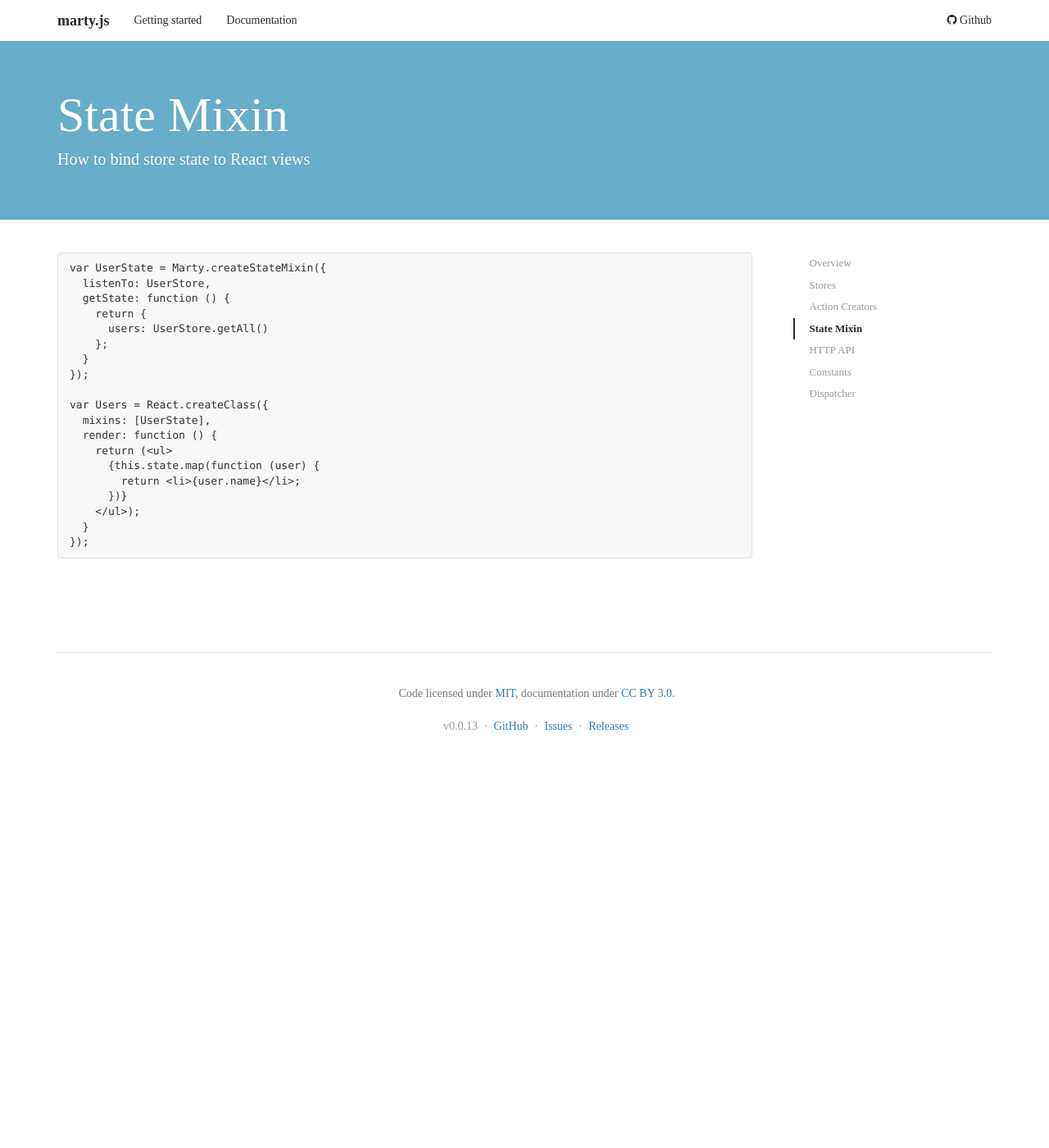
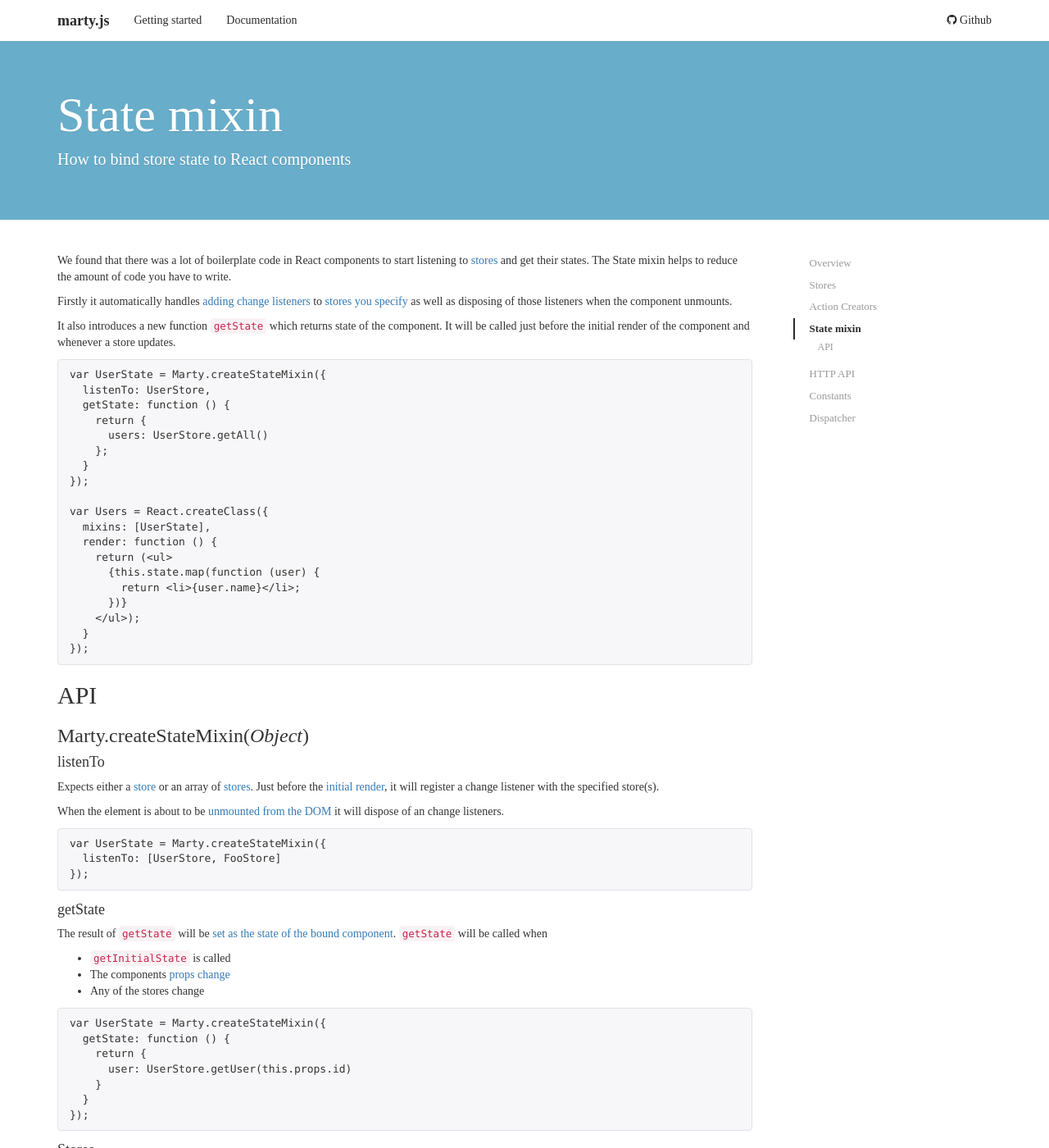
Before and after one commit to alsuper114/marty, a Jekyll site: the page built from docs/docs/stateMixin.md, in a window 1280 px wide and 1400 px high. Shown: the whole window at 82% size. Built offline with Jekyll 4.4.1, drawn with Linux system fonts in a browser that asks for light colours; nearby versions of some CDN libraries; Markdown is read by kramdown in place of the engine named in the settings; some of the changed text lies outside the part shown.

Commit message:
Add state mixin docs

```diff
--- a/docs/docs/stateMixin.md
+++ b/docs/docs/stateMixin.md
@@ -1,12 +1,18 @@
 ---
 layout: docs
-title: State Mixin
-description: How to bind store state to React views
+title: State mixin
+description: How to bind store state to React components
 id: state-mixin
 group: docs
 header_colour: 68ADCA
 order: 4
 ---
+
+We found that there was a lot of boilerplate code in React components to start listening to [stores](/docs/stores.html) and get their states. The State mixin helps to reduce the amount of code you have to write.
+
+Firstly it automatically handles [adding change listeners](/docs/stores.html#addChangeListener) to [stores you specify](#listenTo) as well as disposing of those listeners when the component unmounts.
+
+It also introduces a new function [<code>getState</code>](#getState) which returns state of the component. It will be called just before the initial render of the component and whenever a store updates.
 
 {% highlight js %}
 var UserState = Marty.createStateMixin({
@@ -29,3 +35,86 @@ var Users = React.createClass({
   }
 });
 {% endhighlight %}
+
+
+<h2 id="api">API</h2>
+
+<h3 id="createStateMixinObject">Marty.createStateMixin(<i>Object</i>)</h3>
+
+<h4 id="listenTo">listenTo</h4>
+
+Expects either a [store](/docs/stores.html) or an array of [stores](/docs/stores.html). Just before the [initial render](http://facebook.github.io/react/docs/component-specs.html#mounting-componentwillmount), it will register a change listener with the specified store(s).
+
+When the element is about to be [unmounted from the DOM](http://facebook.github.io/react/docs/component-specs.html#unmounting-componentwillunmount) it will dispose of an change listeners.
+
+{% highlight js %}
+var UserState = Marty.createStateMixin({
+  listenTo: [UserStore, FooStore]
+});
+{% endhighlight %}
+
+<h4 id="getState">getState</h4>
+
+The result of <code>getState</code> will be [set as the state of the bound component](http://facebook.github.io/react/docs/component-api.html#setstate). <code>getState</code> will be called when
+
+* [<code>getInitialState</code>](http://facebook.github.io/react/docs/component-specs.html#getinitialstate) is called
+* The components [props change](http://facebook.github.io/react/docs/component-specs.html#updating-componentwillupdate)
+* Any of the stores change
+
+{% highlight js %}
+var UserState = Marty.createStateMixin({
+  getState: function () {
+    return {
+      user: UserStore.getUser(this.props.id)
+    }
+  }
+});
+{% endhighlight %}
+
+<h4 id="stores">Stores</h4>
+
+If the value of a key is a [store](/docs/stores.html), then the mixin will automatically listen to the store and merge the stores state with result of <code>getState</code>
+
+{% highlight js %}
+var UserState = Marty.createStateMixin({
+  foos: FooStore,
+  getState: function () {
+    return {
+      user: UserStore.getUser(this.props.id)
+    }
+  }
+});
+
+// UserState.getState() =>
+{
+  foos: [...],
+  user: { name: ...}
+}
+{% endhighlight %}
+
+<code>getState</code> is optional and so you could just pass in a set of stores and it will automatically listen to them and build the state
+
+{% highlight js %}
+var FooBarState = Marty.createStateMixin({
+  foos: FooStore,
+  bars: BarStore
+});
+
+// FooBarState.getState() =>
+{
+  foos: [...],
+  bars: [...]
+}
+{% endhighlight %}
+
+<h3 id="createStateMixinStore">Marty.createStateMixin(<i>Store</i>)</h3>
+
+If you are only interested in the state of a *single* store then you can pass a store directly to <code>createStateMixin</code> which will automatically listen to the store and <code>getState</code> will return the state of the store.
+
+
+{% highlight js %}
+var UserState = Marty.createStateMixin(UserStore);
+
+// UserState.getState() =>
+[{name: 'foo'}, ...]
+{% endhighlight %}
--- a/lib/stateMixin.js
+++ b/lib/stateMixin.js
@@ -43,14 +43,13 @@ function StateMixin(options) {
     }
   };
 
-
   return mixin;
 
   function storeMixinConfig(store) {
     return {
       stores: [store],
       getState: function () {
-        return store.state;
+        return store.getState();
       }
     };
   }
```
Also changed, not shown: docs/docs/constants.md (+5 -2 lines), docs/docs/stores.md (+0 -1 lines), test/stateMixinTest.js (+4 -0 lines).
